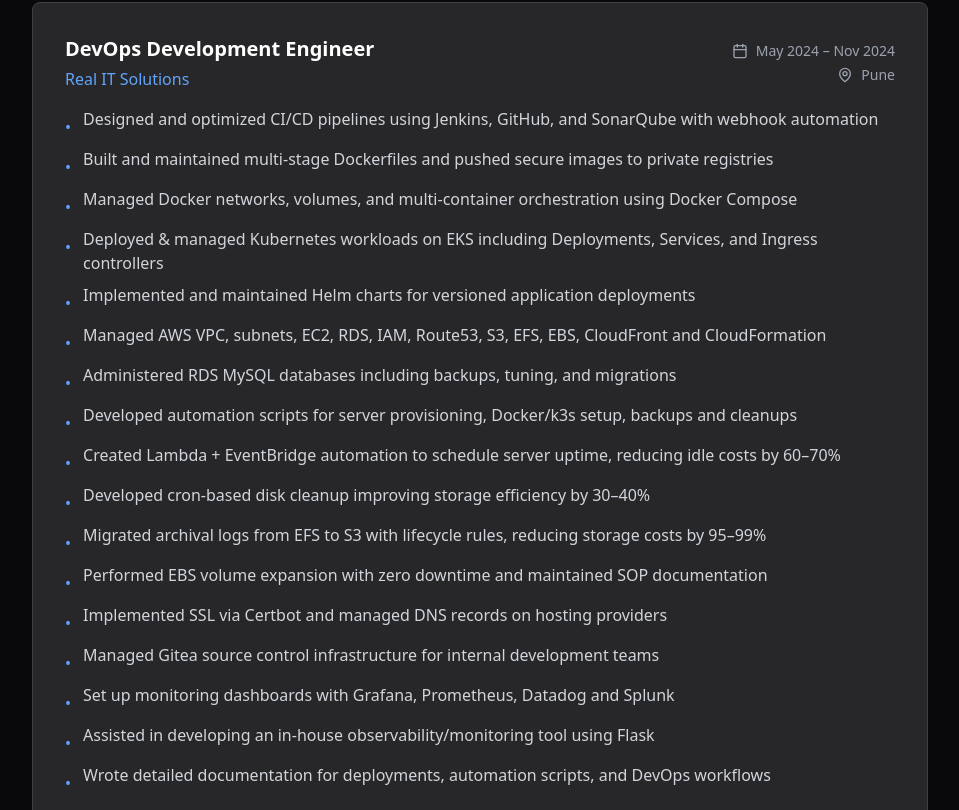
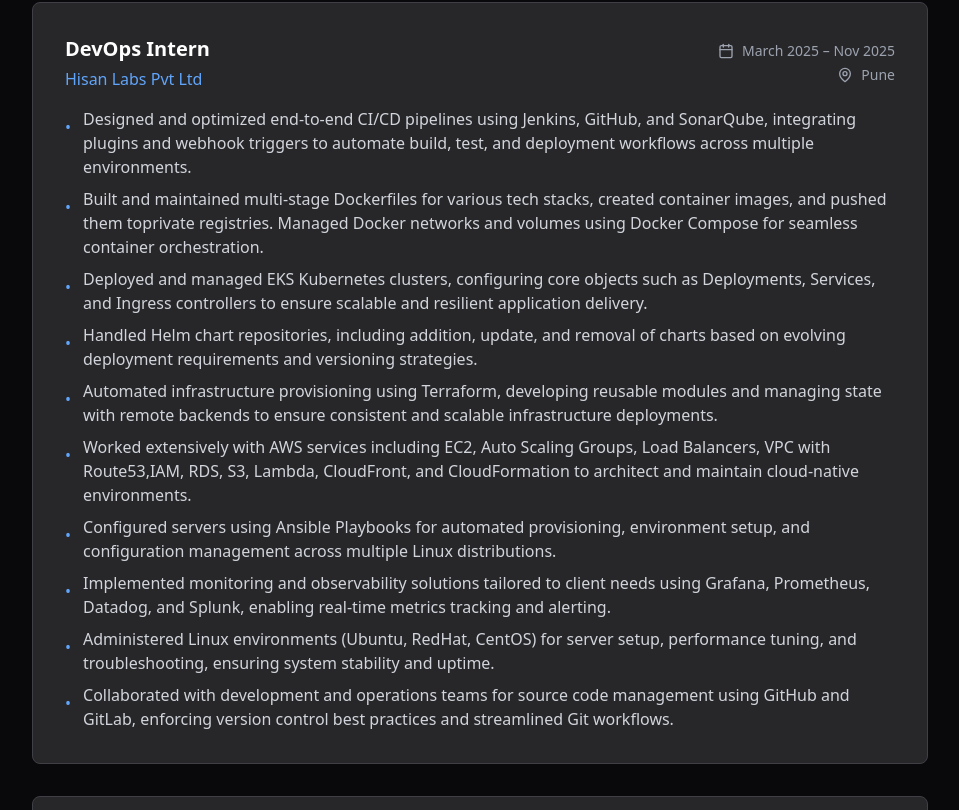
Before and after one commit to prasad3936/portfolio-bolt, a React (Vite) app: page / in a window 1280 px wide. Shown: the part 2090-2900 px from the top of the page, without its empty margins (160-1119 px from the left). Built offline with nearby package versions, Linux system fonts and the light colour scheme.

Commit message:
update Resume

```diff
--- a/src/components/Resume.tsx
+++ b/src/components/Resume.tsx
@@ -4,28 +4,38 @@ import { MapPin, Calendar, GraduationCap } from "lucide-react";
 const Resume = () => {
   const experiences = [
     {
+      title: "DevOps Intern",
+      company: "Hisan Labs Pvt Ltd",
+      location: "Pune",
+      period: "March 2025 – Nov 2025",
+      responsibilities: [
+        "Designed and optimized end-to-end CI/CD pipelines using Jenkins, GitHub, and SonarQube, integrating plugins and webhook triggers to automate build, test, and deployment workflows across multiple environments.",
+        "Built and maintained multi-stage Dockerfiles for various tech stacks, created container images, and pushed them toprivate registries. Managed Docker networks and volumes using Docker Compose for seamless container orchestration.",
+        "Deployed and managed EKS Kubernetes clusters, configuring core objects such as Deployments, Services, and Ingress controllers to ensure scalable and resilient application delivery.",
+        "Handled Helm chart repositories, including addition, update, and removal of charts based on evolving deployment requirements and versioning strategies.",
+        "Automated infrastructure provisioning using Terraform, developing reusable modules and managing state with remote backends to ensure consistent and scalable infrastructure deployments.",
+        "Worked extensively with AWS services including EC2, Auto Scaling Groups, Load Balancers, VPC with Route53,IAM, RDS, S3, Lambda, CloudFront, and CloudFormation to architect and maintain cloud-native environments.",
+        "Configured servers using Ansible Playbooks for automated provisioning, environment setup, and configuration management across multiple Linux distributions.",
+        "Implemented monitoring and observability solutions tailored to client needs using Grafana, Prometheus, Datadog, and Splunk, enabling real-time metrics tracking and alerting.",
+        "Administered Linux environments (Ubuntu, RedHat, CentOS) for server setup, performance tuning, and troubleshooting, ensuring system stability and uptime.",
+        "Collaborated with development and operations teams for source code management using GitHub and GitLab, enforcing version control best practices and streamlined Git workflows.",
+      ],
+    },
+    {
       title: "DevOps Development Engineer",
       company: "Real IT Solutions",
       location: "Pune",
       period: "May 2024 – Nov 2024",
       responsibilities: [
-        "Designed and optimized CI/CD pipelines using Jenkins, GitHub, and SonarQube with webhook automation",
-        "Built and maintained multi-stage Dockerfiles and pushed secure images to private registries",
-        "Managed Docker networks, volumes, and multi-container orchestration using Docker Compose",
-        "Deployed & managed Kubernetes workloads on EKS including Deployments, Services, and Ingress controllers",
-        "Implemented and maintained Helm charts for versioned application deployments",
-        "Managed AWS VPC, subnets, EC2, RDS, IAM, Route53, S3, EFS, EBS, CloudFront and CloudFormation",
-        "Administered RDS MySQL databases including backups, tuning, and migrations",
-        "Developed automation scripts for server provisioning, Docker/k3s setup, backups and cleanups",
-        "Created Lambda + EventBridge automation to schedule server uptime, reducing idle costs by 60–70%",
-        "Developed cron-based disk cleanup improving storage efficiency by 30–40%",
-        "Migrated archival logs from EFS to S3 with lifecycle rules, reducing storage costs by 95–99%",
-        "Performed EBS volume expansion with zero downtime and maintained SOP documentation",
-        "Implemented SSL via Certbot and managed DNS records on hosting providers",
-        "Managed Gitea source control infrastructure for internal development teams",
-        "Set up monitoring dashboards with Grafana, Prometheus, Datadog and Splunk",
-        "Assisted in developing an in-house observability/monitoring tool using Flask",
-        "Wrote detailed documentation for deployments, automation scripts, and DevOps workflows",
+        "Architected and maintained scalable cloud environments using EC2, RDS, VPC, EFS, and EBS for seamless application deployment and performance optimization. Created and maintained users with IAM for various roles and responsibilities",
+        "Developed robust shell scripts to automate server provisioning tasks including Docker and k3s installation, disk partitioning, codebase backups, and cleanup routines—boosting operational efficiency.",
+        "Maintained and patched Docker images and databases, ensuring secure and up-to-date deployments across environments.",
+        "Designed and implemented an AWS Lambda function integrated with EventBridge to schedule the startup and shutdown of development servers during off-hours, minimizing idle server runtime. Achieved a 60-70% reduction in idle server costs, contributing significantly to cloud cost savings.",
+        "Developed cronjobs with shell scripts to periodically clean up disk storage by removing unused Docker containers, images, and volumes. Improved disk utilization efficiency by 30-40%, reducing the need for frequent storage upgrades and associated expenses.",
+        "Maintained SOPs and documentations for newly implemented architectures, increasing EBS volume with zero downtime.",
+        "Built multi-stage Dockerfiles for diverse tech stacks (Node.js, Vue.js, Flutter, Angular, Next.js). Managed volumes and networks with Docker Compose, used private registries with Trivy vulnerability scanning for secure image delivery.",
+        "Assisted In Development of In-House monitoring and observability tool with flask.",
+        "Implemented secure HTTPS protocols by setting up SSL certifications with Certbot and Integrated DNS Records and domain management with hostme.com",
       ],
     },
     {
```
